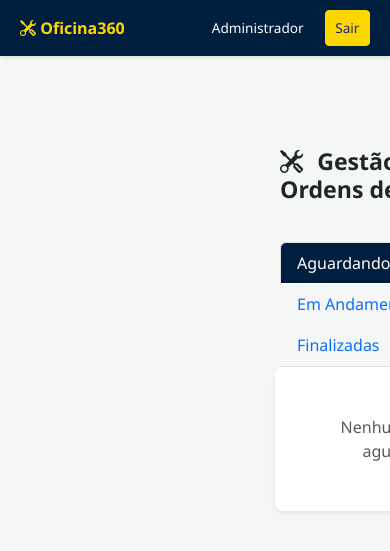
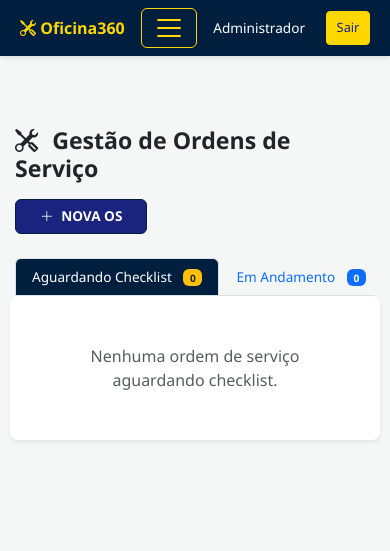
Before and after one commit to Ryansmp/Trabalho-de-conclus-o-de-curso-Ana-e-Ryan-, a PHP site: page /pages/ordens_servico.php in a window 390 px wide. Shown: the top 551 px of the page. Run offline with PHP 8.4, Linux system fonts and the light colour scheme; a user stored in the database is signed in; data that the repository does not hold is empty.

Commit message:
Update ordens_servico.php

```diff
--- a/Código/pages/ordens_servico.php
+++ b/Código/pages/ordens_servico.php
@@ -133,7 +133,6 @@ $clientes = $stmt->fetchAll(PDO::FETCH_ASSOC);
     <title>Ordens de Serviço - Oficina360</title>
     <link href="https://cdn.jsdelivr.net/npm/bootstrap@5.3.0/dist/css/bootstrap.min.css" rel="stylesheet">
     <link href="https://cdn.jsdelivr.net/npm/bootstrap-icons@1.10.0/font/bootstrap-icons.css" rel="stylesheet">
-    <!-- Cache breaker no CSS original -->
     <link rel="stylesheet" href="../css/style.css?v=<?php echo time(); ?>">
     <style>
         /* Forçando a cor absoluta em todo o documento */
@@ -195,6 +194,81 @@ $clientes = $stmt->fetchAll(PDO::FETCH_ASSOC);
         .modal.show .modal-dialog {
             background: transparent !important;
         }
+
+        /* Responsividade Mobile */
+        @media (max-width: 768px) {
+            .sidebar {
+                width: 100%;
+                position: fixed;
+                left: -100%;
+                transition: left 0.3s;
+                z-index: 999;
+                min-height: 100vh;
+            }
+
+            .sidebar.active {
+                left: 0;
+            }
+
+            .main-content {
+                margin-left: 0;
+                padding: 15px;
+            }
+
+            .col-md-4 {
+                flex: 0 0 100% !important;
+                max-width: 100% !important;
+            }
+
+            .nav-tabs {
+                flex-wrap: nowrap;
+                overflow-x: auto;
+            }
+
+            .nav-tabs .nav-link {
+                white-space: nowrap;
+                font-size: 0.85rem;
+            }
+
+            .os-card {
+                padding: 15px !important;
+            }
+
+            .d-grid {
+                gap: 10px !important;
+            }
+
+            .btn-sm {
+                padding: 0.4rem 0.6rem;
+                font-size: 0.8rem;
+            }
+
+            .modal-dialog {
+                margin: 0.5rem;
+            }
+        }
+
+        .status-badge {
+            padding: 5px 10px;
+            border-radius: 20px;
+            font-size: 0.85rem;
+            font-weight: bold;
+        }
+
+        .status-pendente {
+            background-color: #ffc107;
+            color: #000;
+        }
+
+        .status-andamento {
+            background-color: #0d6efd;
+            color: #fff;
+        }
+
+        .status-finalizada {
+            background-color: #198754;
+            color: #fff;
+        }
     </style>
 </head>
 <body>
@@ -202,6 +276,9 @@ $clientes = $stmt->fetchAll(PDO::FETCH_ASSOC);
     <nav class="navbar navbar-expand-lg navbar-dark">
         <div class="container-fluid">
             <span class="navbar-brand"><i class="bi bi-tools"></i> Oficina360</span>
+            <button class="navbar-toggler" type="button" id="sidebarToggle">
+                <span class="navbar-toggler-icon"></span>
+            </button>
             <div class="ms-auto">
                 <span class="text-white me-3"><?php echo htmlspecialchars($_SESSION['usuario_nome']); ?></span>
                 <a href="../php/logout.php" class="btn btn-warning btn-sm">Sair</a>
@@ -210,16 +287,18 @@ $clientes = $stmt->fetchAll(PDO::FETCH_ASSOC);
     </nav>
 
     <!-- Sidebar -->
-    <div class="sidebar">
-        <a href="../index.php" class="nav-link"><i class="bi bi-house"></i> Início</a>
-        <a href="clientes.php" class="nav-link"><i class="bi bi-people"></i> Clientes</a>
-        <a href="ordens_servico.php" class="nav-link active"><i class="bi bi-file-text"></i> Ordens de Serviço</a>
-        <a href="estoque.php" class="nav-link"><i class="bi bi-box"></i> Estoque</a>
-    </div>
+    <nav id="sidebar" class="sidebar">
+        <div class="nav flex-column">
+            <a href="../index.php" class="nav-link"><i class="bi bi-house"></i> Início</a>
+            <a href="clientes.php" class="nav-link"><i class="bi bi-people"></i> Clientes</a>
+            <a href="ordens_servico.php" class="nav-link active"><i class="bi bi-file-text"></i> Ordens de Serviço</a>
+            <a href="estoque.php" class="nav-link"><i class="bi bi-box"></i> Estoque</a>
+        </div>
+    </nav>
 
     <!-- Main Content -->
     <div class="main-content">
-        <div class="d-flex justify-content-between align-items-center mb-4">
+        <div class="d-flex justify-content-between align-items-center mb-4 flex-wrap gap-2">
             <h3 class="fw-bold text-dark"><i class="bi bi-tools me-2"></i> Gestão de Ordens de Serviço</h3>
             <button class="btn btn-primary px-4 fw-bold" style="background-color: #1a237e !important;" data-bs-toggle="modal" data-bs-target="#modalOS" onclick="limparFormulario()">
                 <i class="bi bi-plus-lg me-1"></i> NOVA OS
@@ -248,7 +327,7 @@ $clientes = $stmt->fetchAll(PDO::FETCH_ASSOC);
                     <?php endif; ?>
                     <?php foreach ($os_pendentes as $os): ?>
                         <div class="col-md-4">
-                            <div class="os-card p-4">
+                            <div class="os-card p-4 bg-white rounded shadow-sm mb-3">
                                 <div class="d-flex justify-content-between mb-3">
                                     <span class="fw-bold" style="color: #1a237e !important;">#<?php echo $os['numero']; ?></span>
                                     <span class="status-badge status-pendente">Pendente</span>
@@ -276,7 +355,7 @@ $clientes = $stmt->fetchAll(PDO::FETCH_ASSOC);
                     <?php endif; ?>
                     <?php foreach ($os_em_andamento as $os): ?>
                         <div class="col-md-4">
-                            <div class="os-card p-4">
+                            <div class="os-card p-4 bg-white rounded shadow-sm mb-3">
                                 <div class="d-flex justify-content-between mb-3">
                                     <span class="fw-bold" style="color: #1a237e !important;">#<?php echo $os['numero']; ?></span>
                                     <span class="status-badge status-andamento">Em Andamento</span>
@@ -301,7 +380,7 @@ $clientes = $stmt->fetchAll(PDO::FETCH_ASSOC);
                     <?php endif; ?>
                     <?php foreach ($os_finalizadas as $os): ?>
                         <div class="col-md-4">
-                            <div class="os-card p-4">
+                            <div class="os-card p-4 bg-white rounded shadow-sm mb-3">
                                 <div class="d-flex justify-content-between mb-3">
                                     <span class="fw-bold" style="color: #1a237e !important;">#<?php echo $os['numero']; ?></span>
                                     <span class="status-badge status-finalizada">Finalizada</span>
@@ -434,6 +513,7 @@ $clientes = $stmt->fetchAll(PDO::FETCH_ASSOC);
     </div>
 
     <script src="https://cdn.jsdelivr.net/npm/bootstrap@5.3.0/dist/js/bootstrap.bundle.min.js"></script>
+    <script src="../js/main.js"></script>
     <script>
         function adicionarItemOrcamento() {
             const container = document.getElementById('orcamento-itens');
```
